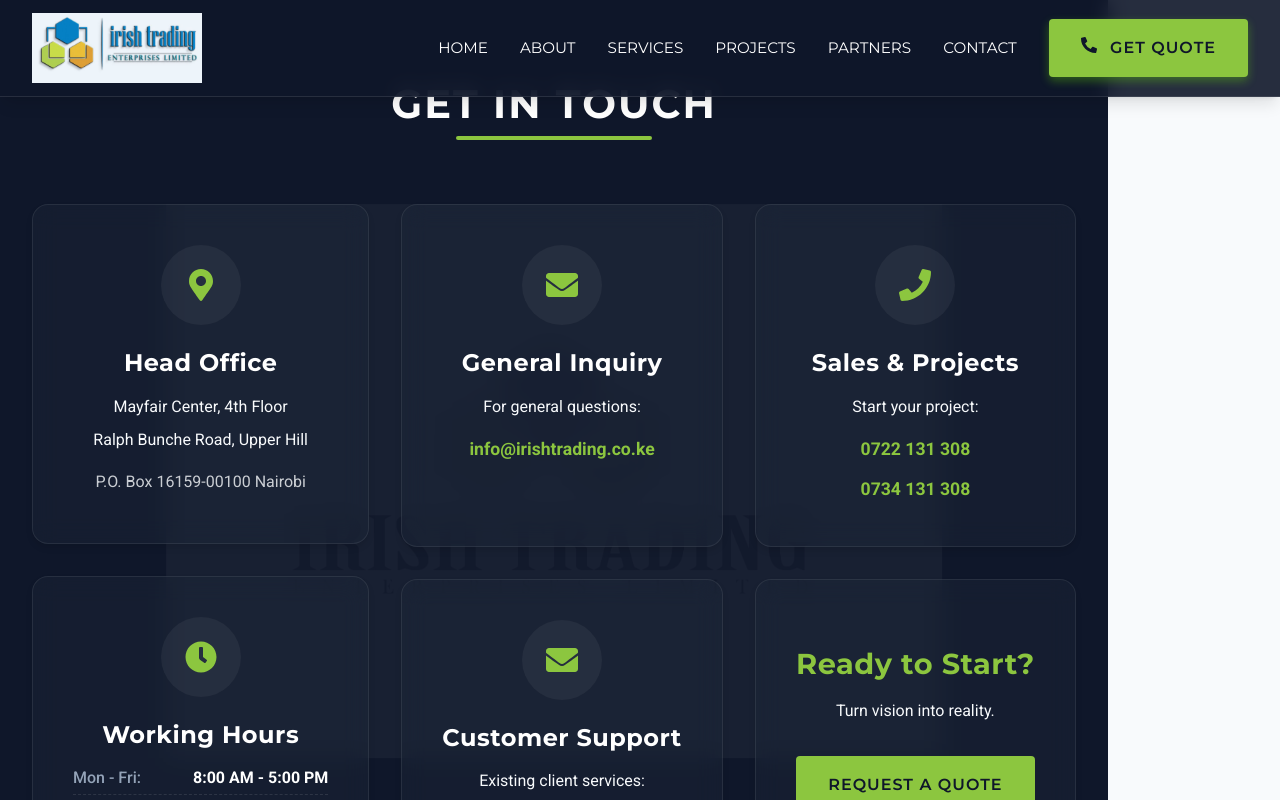
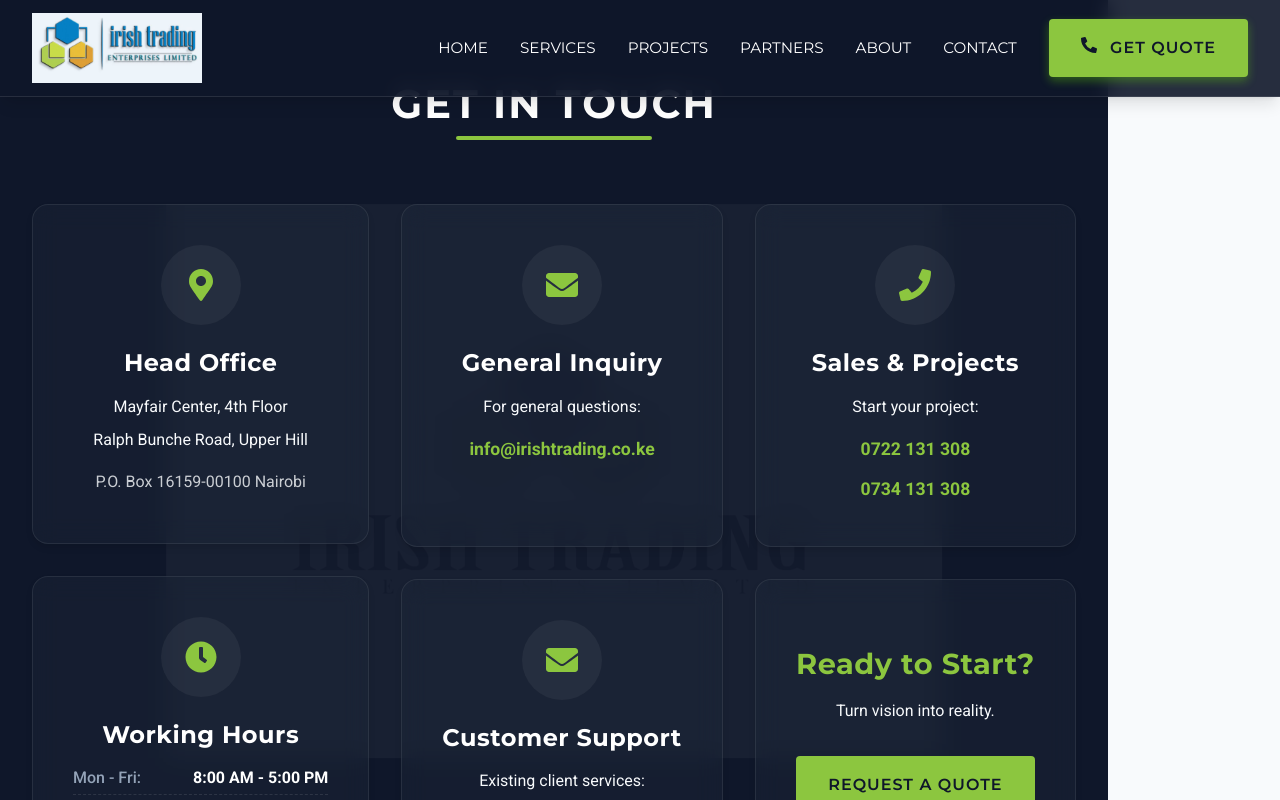
Before and after one commit to sharlmon/IrishTradingSite, a React (Vite) app: page /#/contact in a window 1280 px wide. Shown: the top 800 px of the page. Built offline with nearby package versions, Linux system fonts and the light colour scheme.

Commit message:
Reorder navigation menu

```diff
--- a/src/components/Header.jsx
+++ b/src/components/Header.jsx
@@ -22,10 +22,10 @@
 
     const navLinks = [
         { title: 'Home', path: '/' },
-        { title: 'About', path: '/about' },
         { title: 'Services', path: '/services' },
         { title: 'Projects', path: '/projects' },
         { title: 'Partners', path: '/partners' },
+        { title: 'About', path: '/about' },
         { title: 'Contact', path: '/contact' },
     ];
 
```
